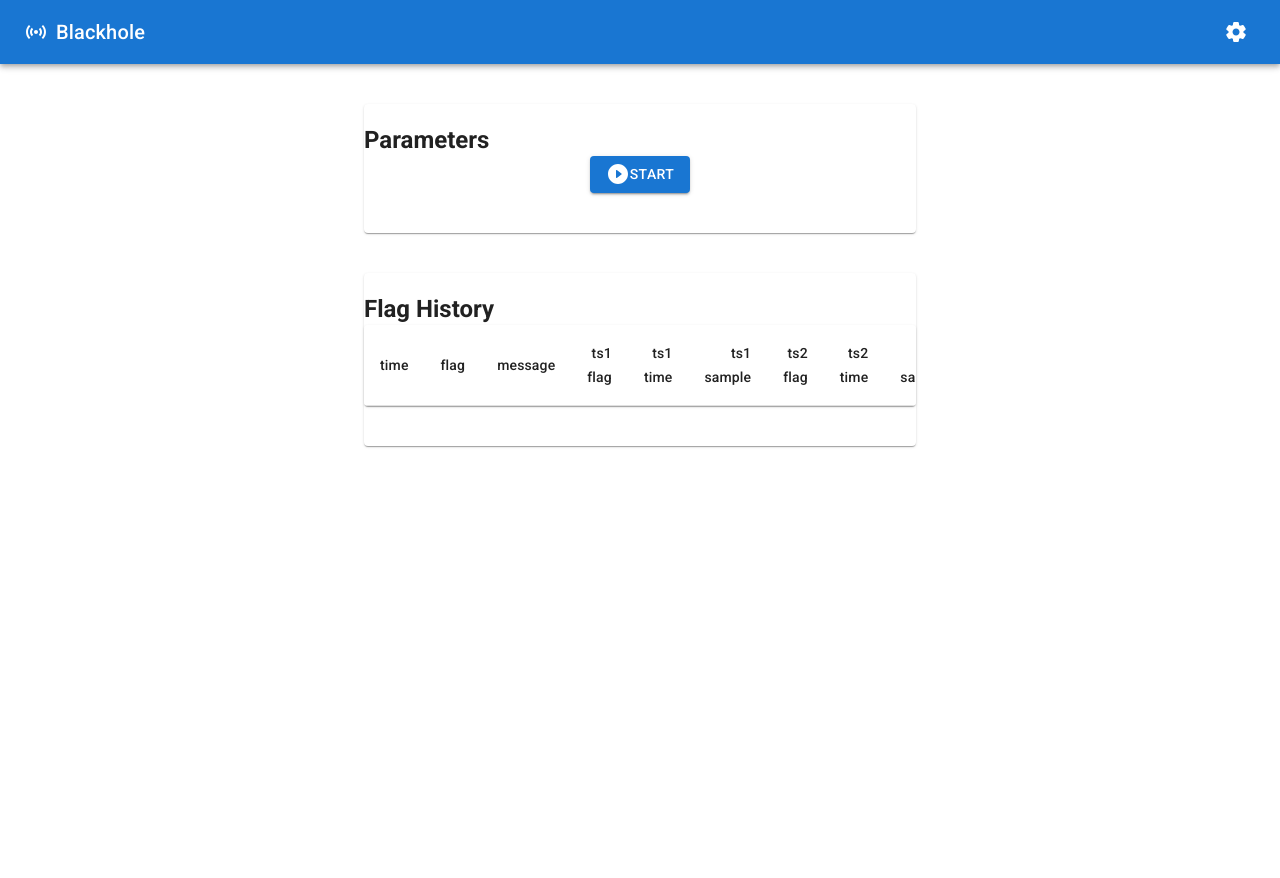
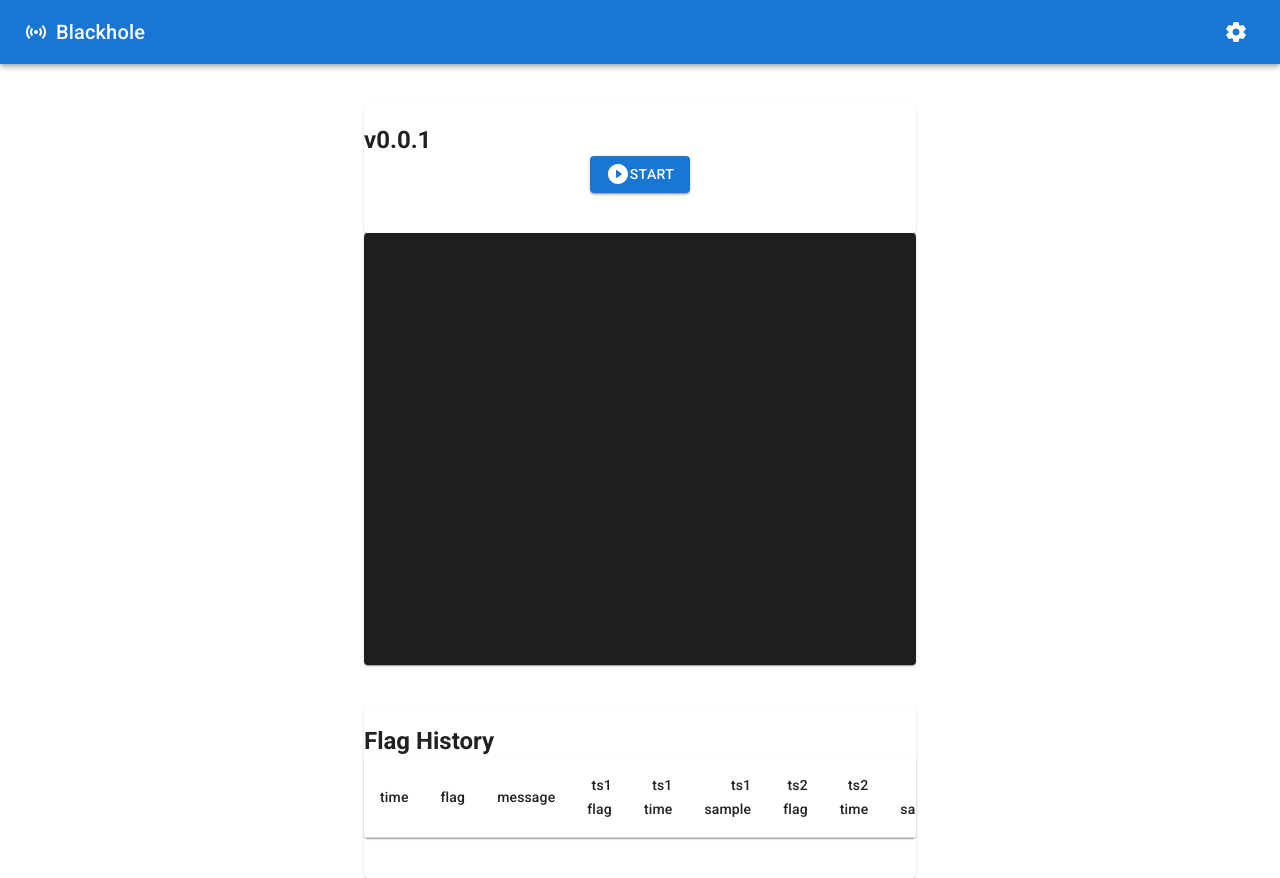
Before and after one commit to sunrisehouse/blackhole, a React (Create React App) app: page / in a window 1280 px wide. Before the commit the page ends 800 px from the top, so only its background shows below. Built offline with nearby package versions, Linux system fonts and the light colour scheme.

Commit message:
feat:console

```diff
--- a/src/App.js
+++ b/src/App.js
@@ -1,4 +1,4 @@
-import { useReducer, useState } from 'react';
+import { useEffect, useReducer, useState } from 'react';
 import './App.css';
 import { AppBar, Box, Button, ButtonGroup, Container, Divider, Drawer, IconButton, Paper, Table, TableBody, TableCell, TableContainer, TableHead, TableRow, TextField, Toolbar, Typography } from '@mui/material';
 import { CircularBuffer } from './CirculateBuffer';
@@ -9,6 +9,9 @@ import SettingsRoundedIcon from '@mui/icons-material/SettingsRounded';
 import PlayCircleFilledRoundedIcon from '@mui/icons-material/PlayCircleFilledRounded';
 import PauseCircleFilledRoundedIcon from '@mui/icons-material/PauseCircleFilledRounded';
 import NotStartedRoundedIcon from '@mui/icons-material/NotStartedRounded';
+import { addConsoleLog, getConsoleLog } from './consolelog';
+
+const APP_VERSION = 'v0.0.1';
 
 const audioBuffer = new CircularBuffer(10000000);
 const accelBuffer = new CircularBuffer(10000000);
@@ -34,12 +37,39 @@ function measurementReducer(state, action) {
   throw Error('Unknown action.');
 }
 
+function useConsole() {
+  const [logs, setLogs] = useState([]);
+
+  useEffect(() => {
+    // 1초 주기로 새로운 로그 추가
+    const interval = setInterval(() => {
+      setLogs([...getConsoleLog()]);
+    }, 1000);
+
+    // 컴포넌트 언마운트 시 interval 제거
+    return () => clearInterval(interval);
+  }, []);
+
+  return (
+    <Paper sx={{ padding: '16px', height: '400px', overflowY: 'auto', backgroundColor: '#1e1e1e', color: '#fff' }}>
+      <Box sx={{ textAlign: 'left' }}>
+        {logs.map((log, index) => (
+          <Typography key={index} sx={{ fontFamily: 'monospace' , fontSize: '8px'}}>
+            {log}
+          </Typography>
+        ))}
+      </Box>
+    </Paper>
+  );
+}
+
 function App() {
   const [settingViewState, dispatchSettingView] = useReducer(settingViewReducer, { isOpen: false });
   const [measurementState, dispatchMeasurement] = useReducer(measurementReducer, { isInit: false, isStart: false });
   const [fetchDataIntervalId, setFetchDataIntervalId] = useState(null);
   const [flagChageLogs, setFlagChangeLogs] = useState([]);
   const [startTime, setStartTime] = useState(0);
+  const console = useConsole();
 
   const setfetchDataInterval = () => {
     setFetchDataIntervalId(
@@ -59,6 +89,7 @@ function App() {
   const handleClickStart = () => {
     async function initAC() {
       const { audioContext: ac } = await initAudio((data) => {
+        // addConsoleLog(`get audio data - ${data.t} ${data.samples.length}`);
         audioBuffer.add(data);
         detector.inputSoundData(data);
       });
@@ -66,12 +97,14 @@ function App() {
     }
     async function initAccel() {
       const { accelerometer: accel } = await initAccelerometer((data) => {
+        addConsoleLog(`accel data - ${data.t} ${data.a}`);
         accelBuffer.add(data);
       });
       accelerometer = accel;
     }
     async function initGyro() {
       const { gyroscope: gyro } = await initGyroscope((data) => {
+        addConsoleLog(`gyro data - ${data.t} ${data.a}`);
         gyroBuffer.add(data);
         detector.inputGyroData(data);
       });
@@ -144,7 +177,7 @@ function App() {
               fontWeight: 700,
             }}
           >
-            Parameters
+            {APP_VERSION}
           </Typography>
           {measurementState.isInit
             ? measurementState.isStart
@@ -174,6 +207,7 @@ function App() {
               </Button>
           }
         </Paper>
+        {console}
         <Paper
           sx={{
             marginTop: '40px',
@@ -193,7 +227,7 @@ function App() {
             Flag History
           </Typography>
           <TableContainer component={Paper}>
-            <Table sx={{ minWidth: 650 }} aria-label="simple table">
+            <Table>
               <TableHead>
                 <TableRow>
                   {/* <TableCell>ID</TableCell> */}
--- /dev/null
+++ b/src/consolelog.js
@@ -0,0 +1,19 @@
+import { Queue } from "./queue";
+
+const consoleLogs = new Queue(500);
+
+function getKoreanTimeISO() {
+  const date = new Date();
+  const offsetInMs = 9 * 60 * 60 * 1000; // UTC+9에 해당하는 밀리초
+  const koreanTime = new Date(date.getTime() + offsetInMs);
+
+  return koreanTime.toISOString().replace('Z', '+09:00'); // Z를 UTC+9로 대체
+}
+
+export function getConsoleLog() {
+  return consoleLogs.getQueue();
+}
+
+export function addConsoleLog(log) {
+  consoleLogs.enqueue(`[${getKoreanTimeISO()}] ${log}`);
+}
--- a/src/event-detector.js
+++ b/src/event-detector.js
@@ -1,3 +1,5 @@
+import { addConsoleLog } from "./consolelog";
+
 export class EventDetector {
   constructor() {
     this.flagTs1 = false; // 첫 번째 소리 조건 (기존 flagTr1)
@@ -29,6 +31,7 @@ export class EventDetector {
       message,
     });
     console.log(`Flag ${flagName} changed to ${value} at time ${t}`);
+    addConsoleLog(`Flag ${flagName} changed to ${value} at time ${t}`)
   }
 
   // Sound 데이터 입력
--- /dev/null
+++ b/src/queue.js
@@ -0,0 +1,51 @@
+export class Queue {
+  constructor(maxSize) {
+    this.queue = [];
+    this.maxSize = maxSize;
+  }
+
+  // 큐에 요소를 추가하는 메소드
+  enqueue(item) {
+    if (this.queue.length >= this.maxSize) {
+      this.queue.shift(); // 큐의 길이가 maxSize를 초과하면 가장 오래된 요소 제거
+    }
+    this.queue.push(item); // 새로운 요소를 큐에 추가
+  }
+
+  // 큐에서 요소를 제거하는 메소드
+  dequeue() {
+    if (this.isEmpty()) {
+      console.log("Queue is empty");
+      return null;
+    }
+    return this.queue.shift(); // 가장 오래된 요소 반환 및 제거
+  }
+
+  // 큐의 첫 번째 요소를 반환하는 메소드 (제거하지 않음)
+  peek() {
+    if (this.isEmpty()) {
+      console.log("Queue is empty");
+      return null;
+    }
+    return this.queue[0];
+  }
+
+  // 큐가 비어있는지 확인하는 메소드
+  isEmpty() {
+    return this.queue.length === 0;
+  }
+
+  // 큐의 현재 크기를 반환하는 메소드
+  size() {
+    return this.queue.length;
+  }
+
+  // 큐의 전체 내용을 출력하는 메소드
+  printQueue() {
+    console.log(this.queue);
+  }
+
+  getQueue() {
+    return this.queue;
+  }
+}
```
Also changed, not shown: 7 other files (tests, documents, lock files or other folders).
